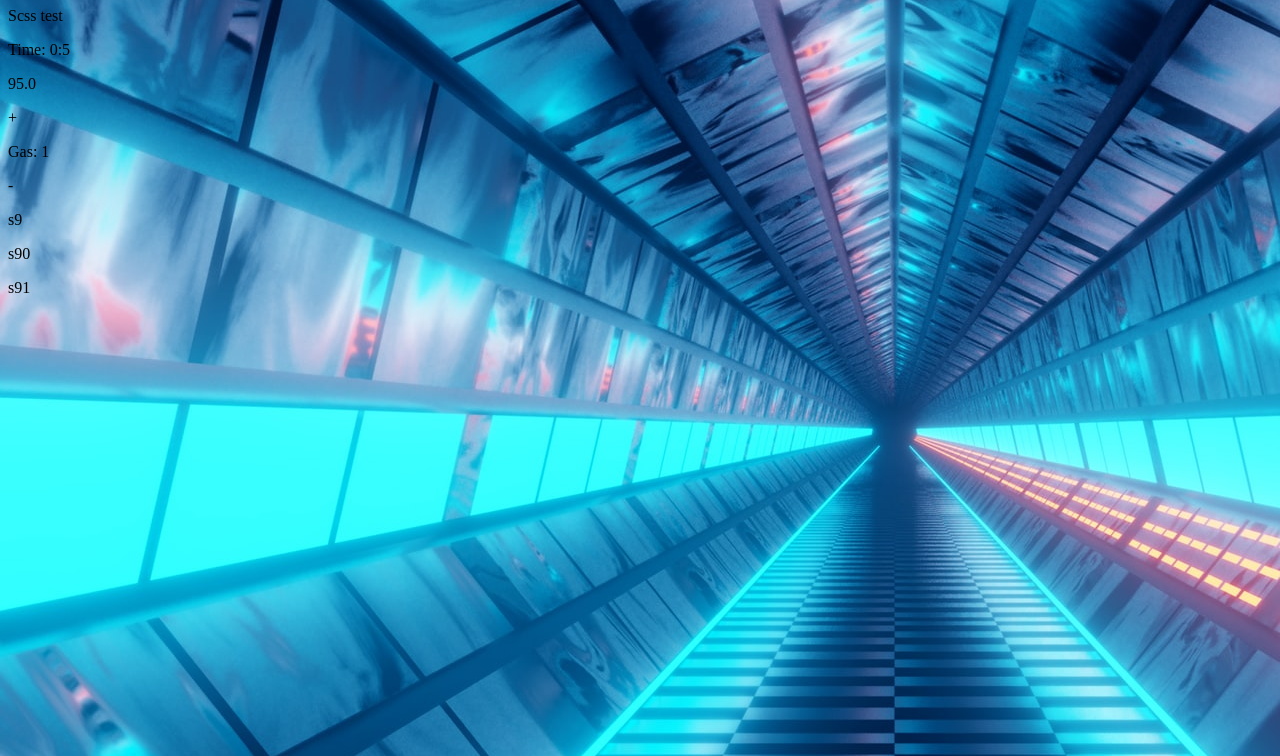
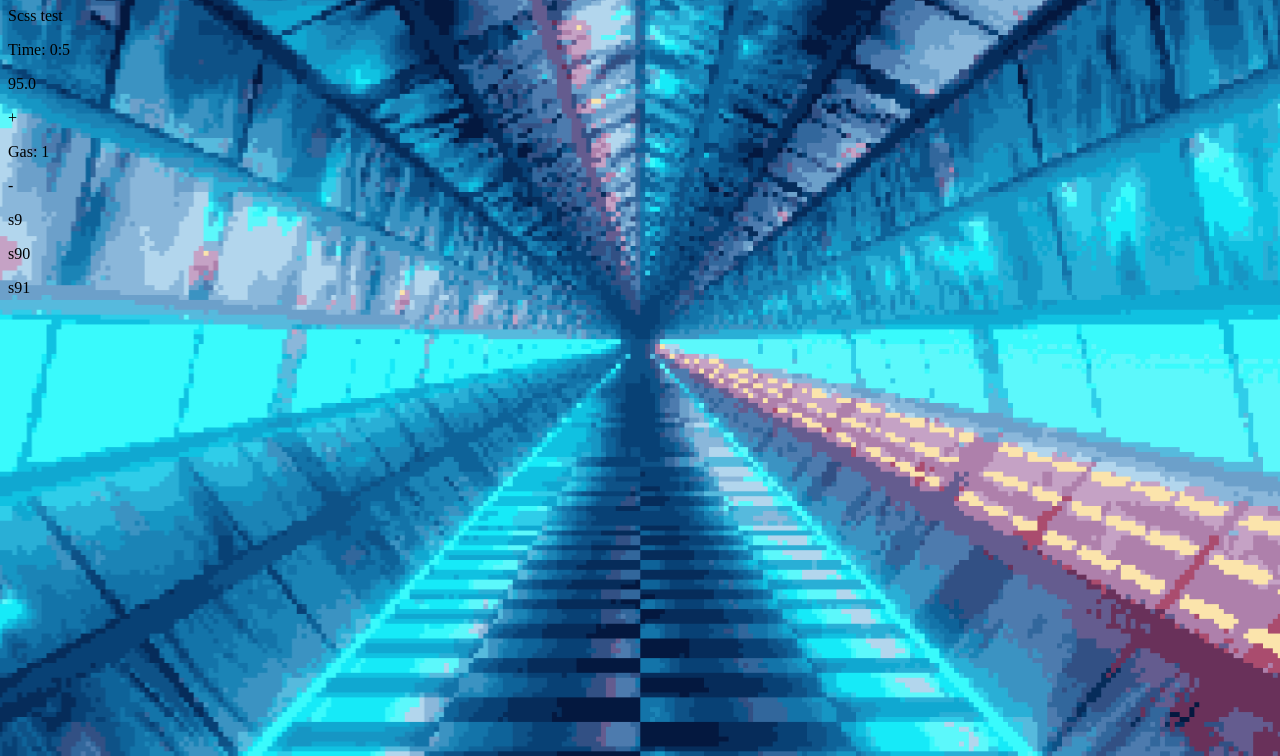
Before and after one commit to travisty12/space-quest, a website: page index.html in a window 1280 px wide. Shown: the part 73-829 px from the top of the page. Drawn offline with Linux system fonts and the light colour scheme.

Commit message:
add eight bit background splash image

```diff
--- a/scss/styles.scss
+++ b/scss/styles.scss
@@ -1,6 +1,9 @@
 $test: blue;
 body {
-  background-image: url("../images/launch.jpeg");
+  background-image: url("../images/launch_eight_bit.png");
+  background-size: cover;
+  background-repeat: no-repeat;
+  background-position: center;
   height: 100vh;
   width: 100vw;
 }
```
Also changed, not shown: Images/launch_eight_bit.png (added), css/styles.css, 1 other file.
